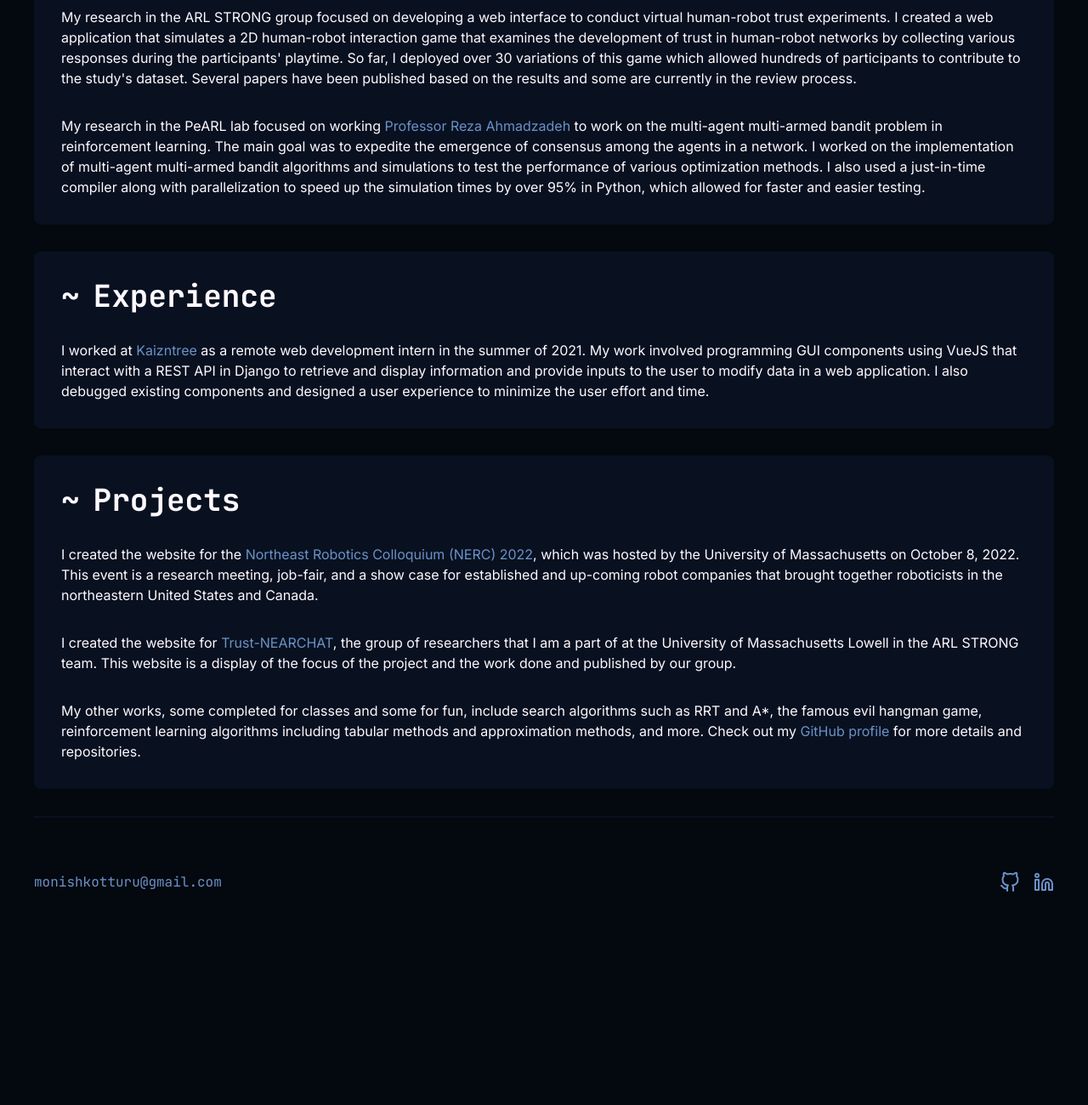
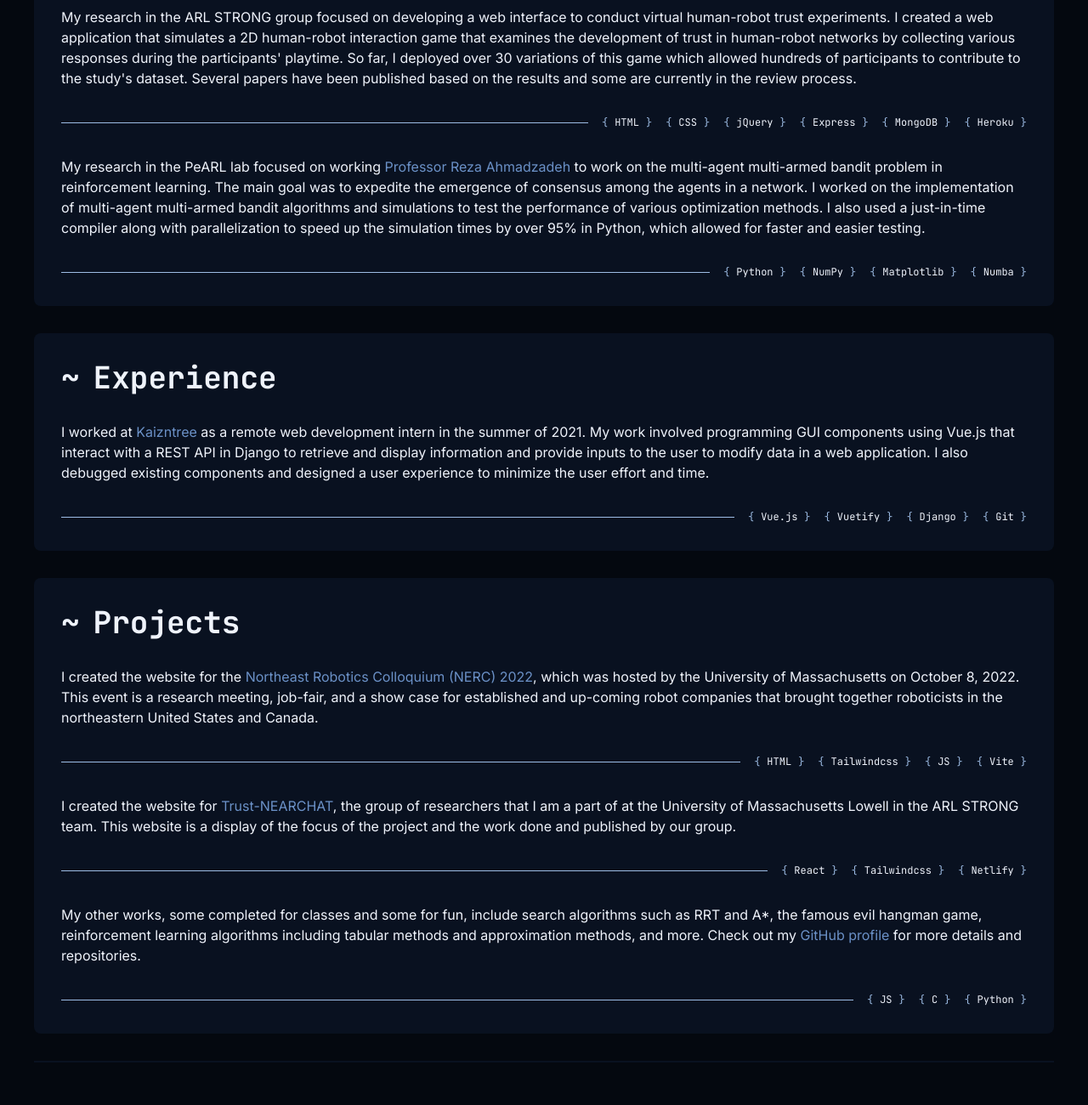
Before and after one commit to mokotturu/portfolio-website, a website built with Vite: page index.html in a window 1280 px wide. Shown: the part 800-2100 px from the top of the page at 85% size. Before the commit the page ends 1914 px from the top, so only its background shows below. Built offline with nearby package versions, Linux system fonts and the light colour scheme.

Commit message:
added languages, technologies, and tools tags

```diff
--- a/index.html
+++ b/index.html
@@ -89,6 +89,7 @@
 
 		<section id="about-me" class="flex flex-col justify-between gap-8 p-8 bg-dark-secondary rounded-lg">
 			<h2 class="font-bold text-4xl font-mono before:content-['~'] before:mr-4">About me</h2>
+
 			<p>
 				Hello, I am Monish. I am an undergraduate student at the University of Massachusetts Lowell
 				majoring in computer science and minoring in mathematics. I am also a research assistant in the
@@ -97,14 +98,13 @@
 				and
 				<a class="text-accent-1 hover:underline" href="https://arlstrong-uml.netlify.app/" target="_blank"
 					rel="noreferrer noopener">ARL STRONG</a>.
-				My interests include data science, reinforcement learning,
-				robotics, and web
-				development.
+				My interests include data science, reinforcement learning, robotics, and web development.
 			</p>
 		</section>
 
 		<section id="research" class="flex flex-col justify-between gap-8 p-8 bg-dark-secondary rounded-lg">
 			<h2 class="font-bold text-4xl font-mono before:content-['~'] before:mr-4">Research</h2>
+
 			<p>
 				My research in the ARL STRONG group focused on developing a web interface to conduct virtual human-robot
 				trust experiments. I created a web application that simulates a 2D human-robot interaction game that
@@ -113,31 +113,59 @@
 				participants to contribute to the study's dataset. Several papers have been published based on the
 				results and some are currently in the review process.
 			</p>
+			<ul
+				class="flex justify-end gap-4 before:content-[''] before:border-t-[1px] before:border-t-light-secondary before:flex-1 before:relative before:top-1/2 before:left-0 before:translate-y-1/2 before:transform-gpu child:whitespace-nowrap child:before:content-['{'] child:after:content-['}'] child:before:pr-2 child:after:pl-2 child:before:text-light-secondary child:after:text-light-secondary flex-wrap font-mono text-xs">
+				<li>HTML</li>
+				<li>CSS</li>
+				<li>jQuery</li>
+				<li>Express</li>
+				<li>MongoDB</li>
+				<li>Heroku</li>
+			</ul>
+
 			<p>
-				My research in the PeARL lab focused on working <a class="hover:underline text-accent-1"
+				My research in the PeARL lab focused on working
+				<a class="hover:underline text-accent-1"
 					href="https://www.uml.edu/sciences/computer-science/faculty/ahmadzadeh-reza.aspx" target="_blank"
-					rel="noreferrer noopener">Professor Reza Ahmadzadeh</a> to work on the multi-agent
-				multi-armed bandit problem in reinforcement learning. The main goal was to expedite the emergence of
-				consensus among the agents in a network. I worked on the implementation of multi-agent multi-armed
-				bandit algorithms and simulations to test the performance of various optimization methods. I also used a
-				just-in-time compiler along with parallelization to speed
-				up the simulation times by over 95% in Python, which allowed for faster and easier testing.
+					rel="noreferrer noopener">Professor Reza Ahmadzadeh</a>
+				to work on the multi-agent multi-armed bandit problem in reinforcement learning. The main goal was to
+				expedite the emergence of consensus among the agents in a network. I worked on the implementation of
+				multi-agent multi-armed bandit algorithms and simulations to test the performance of various
+				optimization methods. I also used a just-in-time compiler along with parallelization to speed up the
+				simulation times by over 95% in Python, which allowed for faster and easier testing.
 			</p>
+			<ul
+				class="flex justify-end gap-4 before:content-[''] before:border-t-[1px] before:border-t-light-secondary before:flex-1 before:relative before:top-1/2 before:left-0 before:translate-y-1/2 before:transform-gpu child:whitespace-nowrap child:before:content-['{'] child:after:content-['}'] child:before:pr-2 child:after:pl-2 child:before:text-light-secondary child:after:text-light-secondary flex-wrap font-mono text-xs">
+				<li>Python</li>
+				<li>NumPy</li>
+				<li>Matplotlib</li>
+				<li>Numba</li>
+			</ul>
 		</section>
 
 		<section id="experience" class="flex flex-col justify-between gap-8 p-8 bg-dark-secondary rounded-lg">
 			<h2 class="font-bold text-4xl font-mono before:content-['~'] before:mr-4">Experience</h2>
+
 			<p>
 				I worked at <a class="hover:underline text-accent-1" href="https://www.kaizntree.com" target="_blank"
 					rel="noreferrer noopener">Kaizntree</a> as a remote web development intern in the summer of 2021. My
-				work involved programming GUI components using VueJS that interact with a REST API in Django to retrieve
+				work involved programming GUI components using Vue.js that interact with a REST API in Django to
+				retrieve
 				and display information and provide inputs to the user to modify data in a web application. I also
 				debugged existing components and designed a user experience to minimize the user effort and time.
 			</p>
+			<ul
+				class="flex justify-end gap-4 before:content-[''] before:border-t-[1px] before:border-t-light-secondary before:flex-1 before:relative before:top-1/2 before:left-0 before:translate-y-1/2 before:transform-gpu child:whitespace-nowrap child:before:content-['{'] child:after:content-['}'] child:before:pr-2 child:after:pl-2 child:before:text-light-secondary child:after:text-light-secondary flex-wrap font-mono text-xs">
+				<li>Vue.js</li>
+				<li>Vuetify</li>
+				<li>Django</li>
+				<li>Git</li>
+			</ul>
 		</section>
 
 		<section id="projects" class="flex flex-col justify-between gap-8 p-8 bg-dark-secondary rounded-lg">
 			<h2 class="font-bold text-4xl font-mono before:content-['~'] before:mr-4">Projects</h2>
+
 			<p>
 				I created the website for the <a class="hover:underline text-accent-1"
 					href="https://umasslowell2022.nerc.io" target="_blank" rel="noreferrer noopener">Northeast Robotics
@@ -147,6 +175,14 @@
 				case for established and up-coming robot companies that brought together roboticists in the northeastern
 				United States and Canada.
 			</p>
+			<ul
+				class="flex justify-end gap-4 before:content-[''] before:border-t-[1px] before:border-t-light-secondary before:flex-1 before:relative before:top-1/2 before:left-0 before:translate-y-1/2 before:transform-gpu child:whitespace-nowrap child:before:content-['{'] child:after:content-['}'] child:before:pr-2 child:after:pl-2 child:before:text-light-secondary child:after:text-light-secondary flex-wrap font-mono text-xs">
+				<li>HTML</li>
+				<li>Tailwindcss</li>
+				<li>JS</li>
+				<li>Vite</li>
+			</ul>
+
 			<p>
 				I created the website for <a class="hover:underline text-accent-1"
 					href="https://arlstrong-uml.netlify.app" target="_blank"
@@ -155,6 +191,13 @@
 				team. This website is a display of the focus of the project and the work done and published by our
 				group.
 			</p>
+			<ul
+				class="flex justify-end gap-4 before:content-[''] before:border-t-[1px] before:border-t-light-secondary before:flex-1 before:relative before:top-1/2 before:left-0 before:translate-y-1/2 before:transform-gpu child:whitespace-nowrap child:before:content-['{'] child:after:content-['}'] child:before:pr-2 child:after:pl-2 child:before:text-light-secondary child:after:text-light-secondary flex-wrap font-mono text-xs">
+				<li>React</li>
+				<li>Tailwindcss</li>
+				<li>Netlify</li>
+			</ul>
+
 			<p>
 				My other works, some completed for classes and some for fun, include search algorithms such as RRT and
 				A*, the famous evil hangman game, reinforcement learning algorithms including tabular methods and
@@ -162,6 +205,12 @@
 					href="https://github.com/mokotturu" target="_blank" rel="noreferrer noopener">GitHub profile</a> for
 				more details and repositories.
 			</p>
+			<ul
+				class="flex justify-end gap-4 before:content-[''] before:border-t-[1px] before:border-t-light-secondary before:flex-1 before:relative before:top-1/2 before:left-0 before:translate-y-1/2 before:transform-gpu child:whitespace-nowrap child:before:content-['{'] child:after:content-['}'] child:before:pr-2 child:after:pl-2 child:before:text-light-secondary child:after:text-light-secondary flex-wrap font-mono text-xs">
+				<li>JS</li>
+				<li>C</li>
+				<li>Python</li>
+			</ul>
 		</section>
 	</main>
 
--- a/tailwind.config.cjs
+++ b/tailwind.config.cjs
@@ -8,8 +8,8 @@ module.exports = {
     },
     extend: {
       colors: {
-        "light-primary": "#fef9ff",
-        "light-secondary": "#fef9ff",
+        "light-primary": "#eff3fb",
+        "light-secondary": "#9ebde5",
         "dark-primary": "#04080f",
         "dark-secondary": "#091120",
         "accent-1": "#6b91c7"
```
